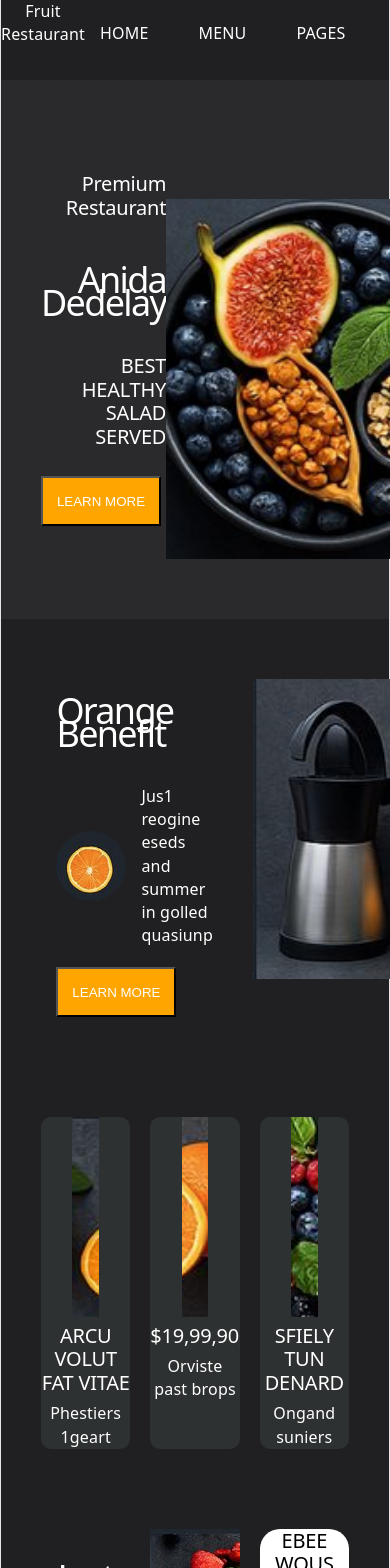
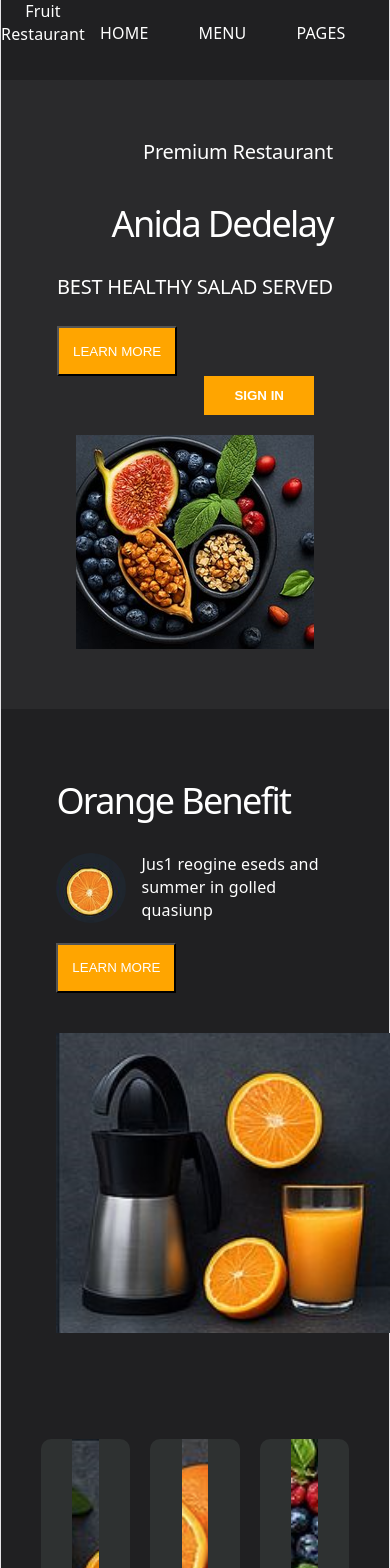
Before and after one commit to Neliswa084/ReactTS_UI, a React (Vite) app in the folder react-ui-challenge/: page / in a window 390 px wide. Shown: the top 1568 px of the page. Built offline with nearby package versions, Linux system fonts and the light colour scheme.

Commit message:
added media quries to make my web to be responsive

```diff
--- a/react-ui-challenge/src/components/CardsImage/Cards.module.css
+++ b/react-ui-challenge/src/components/CardsImage/Cards.module.css
@@ -29,3 +29,8 @@ margin: 0 60px;
   justify-content: space-between;
   gap: 40px;
 }
+@media (max-width: 700px) {
+  .cards-container {
+    flex-direction: column;
+  }
+}
--- a/react-ui-challenge/src/components/Footer/Footer.module.css
+++ b/react-ui-challenge/src/components/Footer/Footer.module.css
@@ -49,3 +49,8 @@
   height: 50px;
   object-fit: contain;
 }
+@media (max-width: 768px) {
+  .flexbox-container {
+    flex-direction: column;
+  }
+}
--- a/react-ui-challenge/src/components/Footer/Footer.tsx
+++ b/react-ui-challenge/src/components/Footer/Footer.tsx
@@ -9,6 +9,7 @@ import drinkIcon from '../../assets/coffee.png'
 export default function Footer() {
   return (
     <div className={styles['flexbox-container']}>
+
         <div className={styles['flexboxItem']}>
          <img  src={Picture} alt="Fotter picture" className={styles['item-image']}/>
          <div className={styles['centered']}>Hello</div>
--- a/react-ui-challenge/src/components/Hero/Hero.module.css
+++ b/react-ui-challenge/src/components/Hero/Hero.module.css
@@ -67,3 +67,12 @@ text-align:start;
 .learnMore-btn:hover {
   background-color: rgb(255, 142, 4);
 }
+
+@media (max-width: 768px) {
+  .hero {
+    flex-direction: column;
+  }
+  .hero-image img {
+    width: 100%;
+  }
+}
--- a/react-ui-challenge/src/components/Navbar/Navbar.module.css
+++ b/react-ui-challenge/src/components/Navbar/Navbar.module.css
@@ -34,6 +34,7 @@ nav {
 .link:hover {
     color:royalblue;
 
+
 }
 .profile-icon {
     height: 40px;
--- a/react-ui-challenge/src/components/OrangeBenefit/OrangeBenefit.module.css
+++ b/react-ui-challenge/src/components/OrangeBenefit/OrangeBenefit.module.css
@@ -48,3 +48,8 @@ width: 100% ;
   height: 70px;
   border-radius: 50%;
 }
+@media (max-width: 768px) {
+  .container {
+    flex-direction: column;
+  }
+}
```
Also changed, not shown: react-ui-challenge/src/components/CardsImage/Cards.tsx (line endings or trailing spaces).
